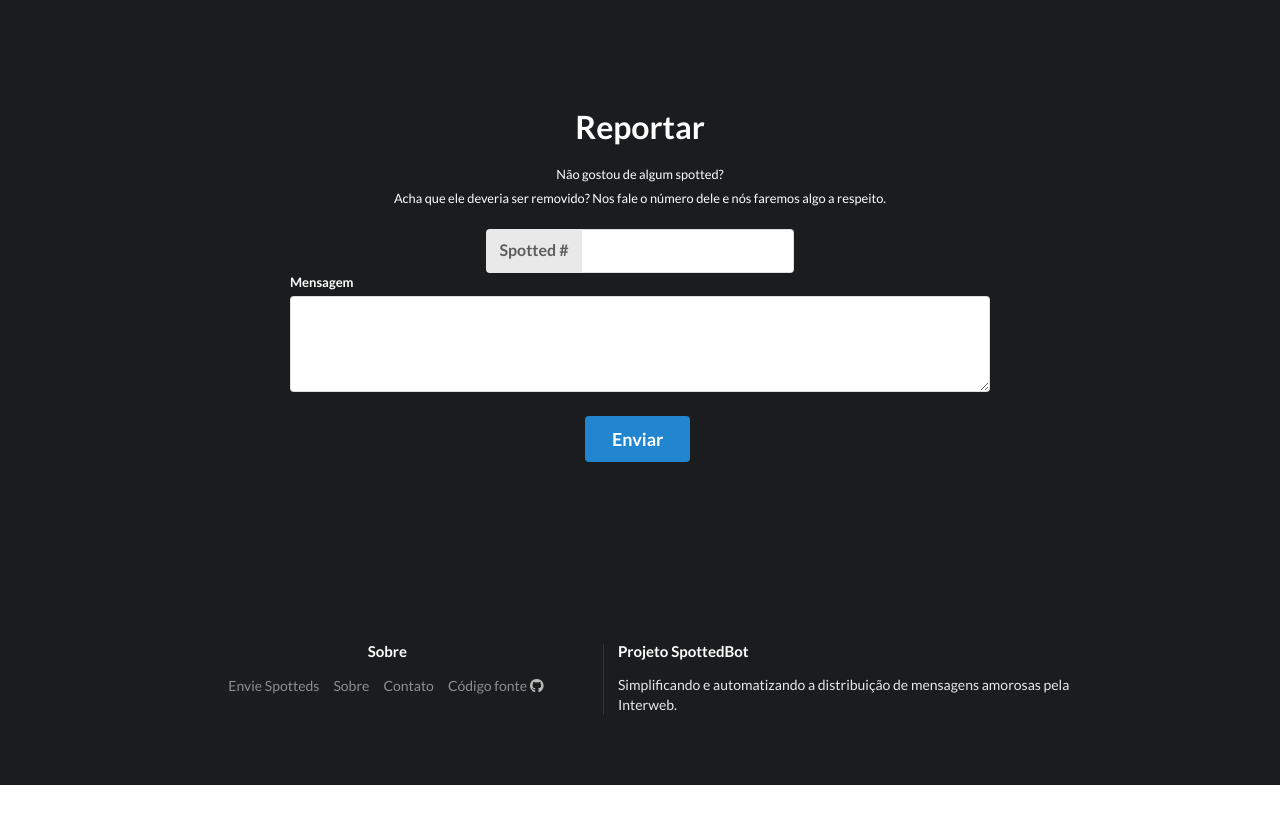
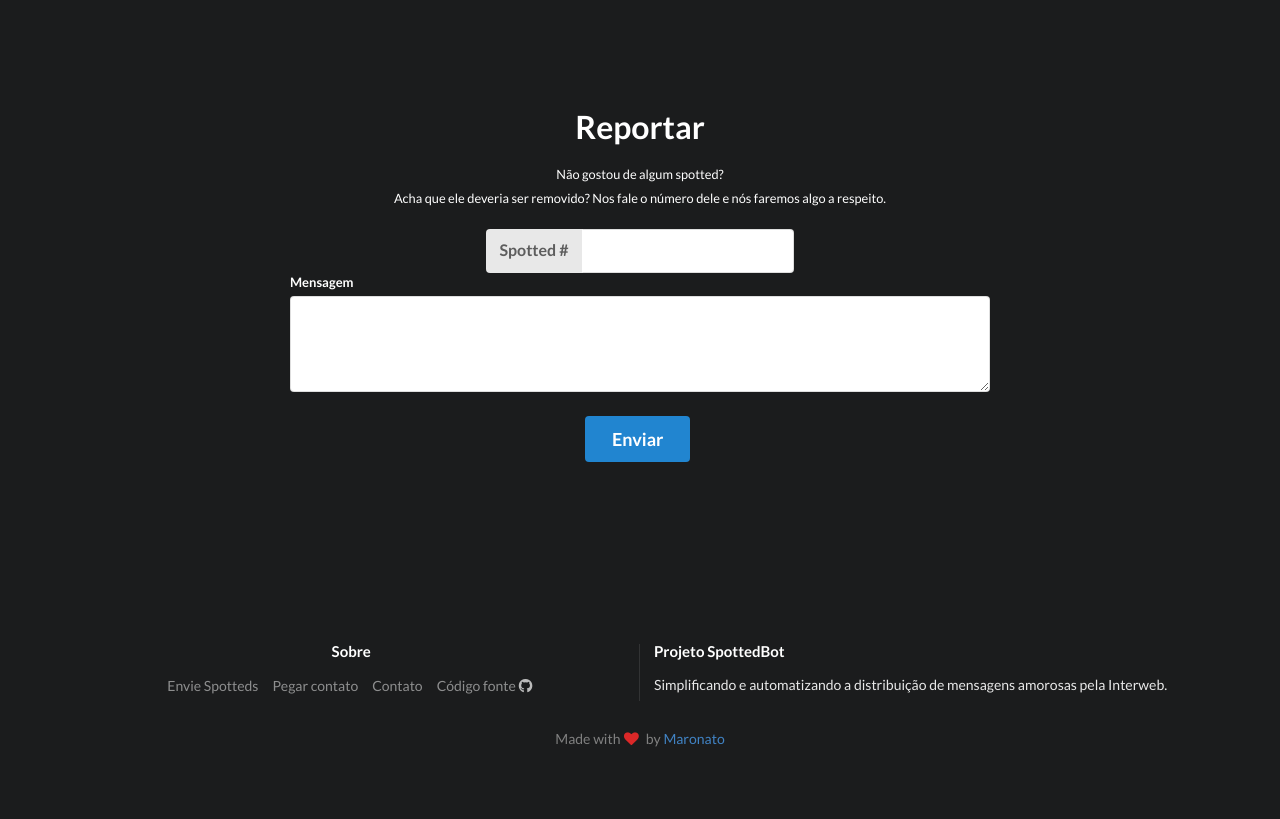
Before and after one commit to SpottedBot/SpottedBot, a Django app: page / in a window 1280 px wide. Shown: the part 2657-3476 px from the top of the page. Before the commit the page ends 3442 px from the top, so only its background shows below. Run offline with Django 3.2, Linux system fonts and the light colour scheme; data that the repository does not hold is empty; parts of the project's set-up code (start-up, migrations or seed data) failed here and were passed over; some libraries are stand-ins or nearby versions.

Commit message:
small interface stuff

```diff
--- a/main/templates/main/index.html
+++ b/main/templates/main/index.html
@@ -205,20 +205,25 @@
     <div class="ui container">
         <div class="ui stackable center aligned inverted divided equal height stackable grid">
             <div class="row">
-                <div class="six wide column">
+                <div class="eight wide column">
                     <div class="right aligned">
                         <h4 class="ui inverted header">Sobre</h4>
                         <div class="ui inverted link horizontal list">
                             <a href="/#submit" class="right item">Envie Spotteds</a>
-                            <a href="{% url 'about' %}" class="item">Sobre</a>
+                            <a href="{% url 'search' %}" class="item">Pegar contato</a>
                             <a href="/#contact" class="item">Contato</a>
                             <a class="item" href="https://github.com/Maronato/SpottedBot">Código fonte <i class="icon github"></i></a>
                         </div>
                     </div>
                 </div>
-                <div class="seven wide column">
+                <div class="eight wide column">
                     <h4 class="ui left aligned inverted header">Projeto SpottedBot</h4>
                     <p style="text-align: left">Simplificando e automatizando a distribuição de mensagens amorosas pela Interweb.</p>
+                </div>
+            </div>
+            <div class="row">
+            <div style="color: grey;">
+                    Made with  <i class="icon heart red"></i> by <a href="https://www.facebook.com/gustavo.maronato">Maronato</a>
                 </div>
             </div>
         </div>
```
